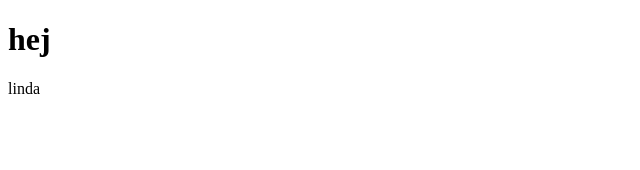
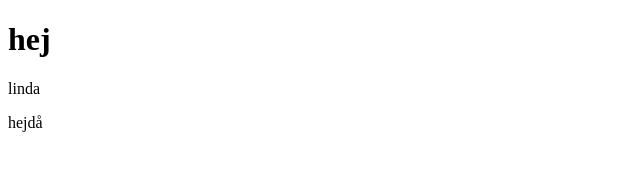
Before and after one commit to lindazelizi/git-document3, a plain HTML site: page index.html in a window 1280 px wide. Shown: the full height of the page, 0-640 px from the left. Drawn offline with Linux system fonts and the light colour scheme.

Commit message:
La till ett adjö

```diff
--- a/index.html
+++ b/index.html
@@ -8,5 +8,6 @@
 <body>
     <h1>hej</h1>
     <p>linda</p>
+    <p>hejdå</p>
 </body>
 </html>
```
